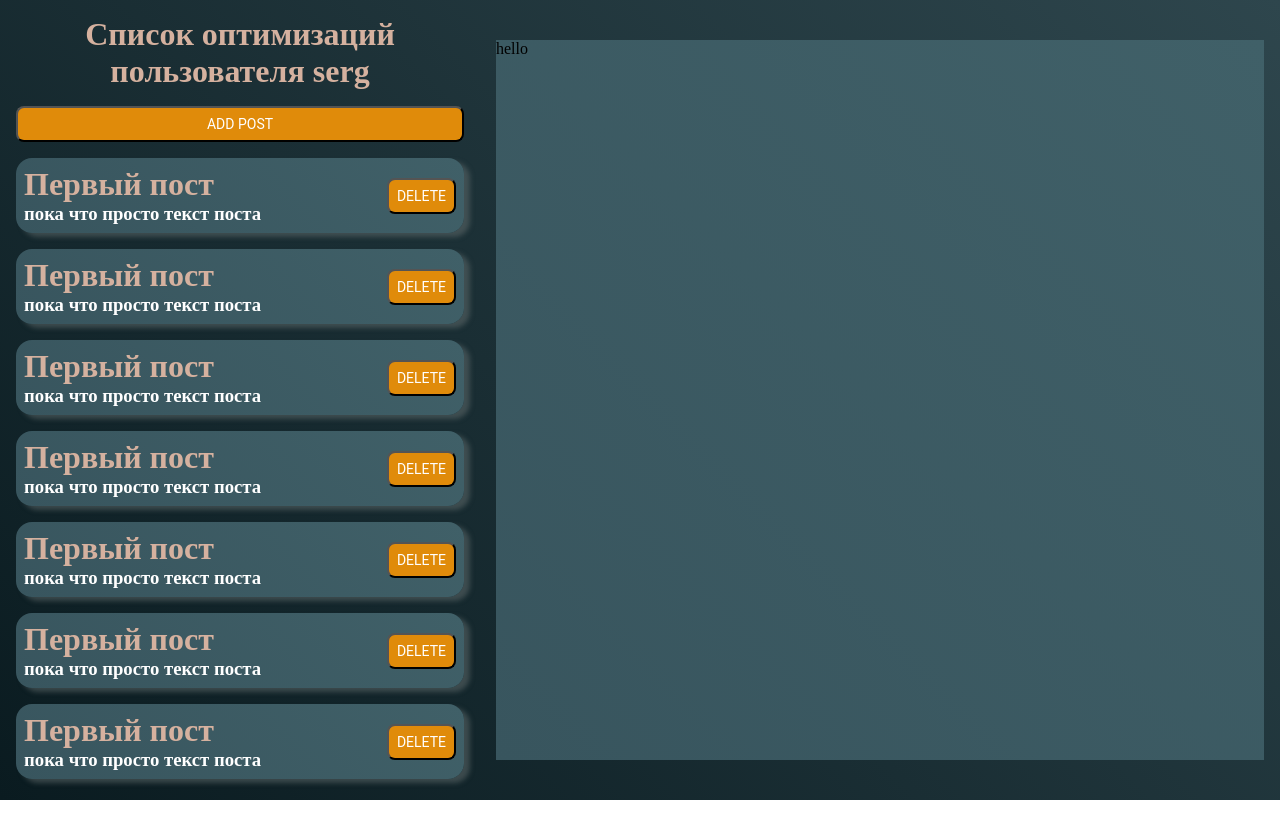
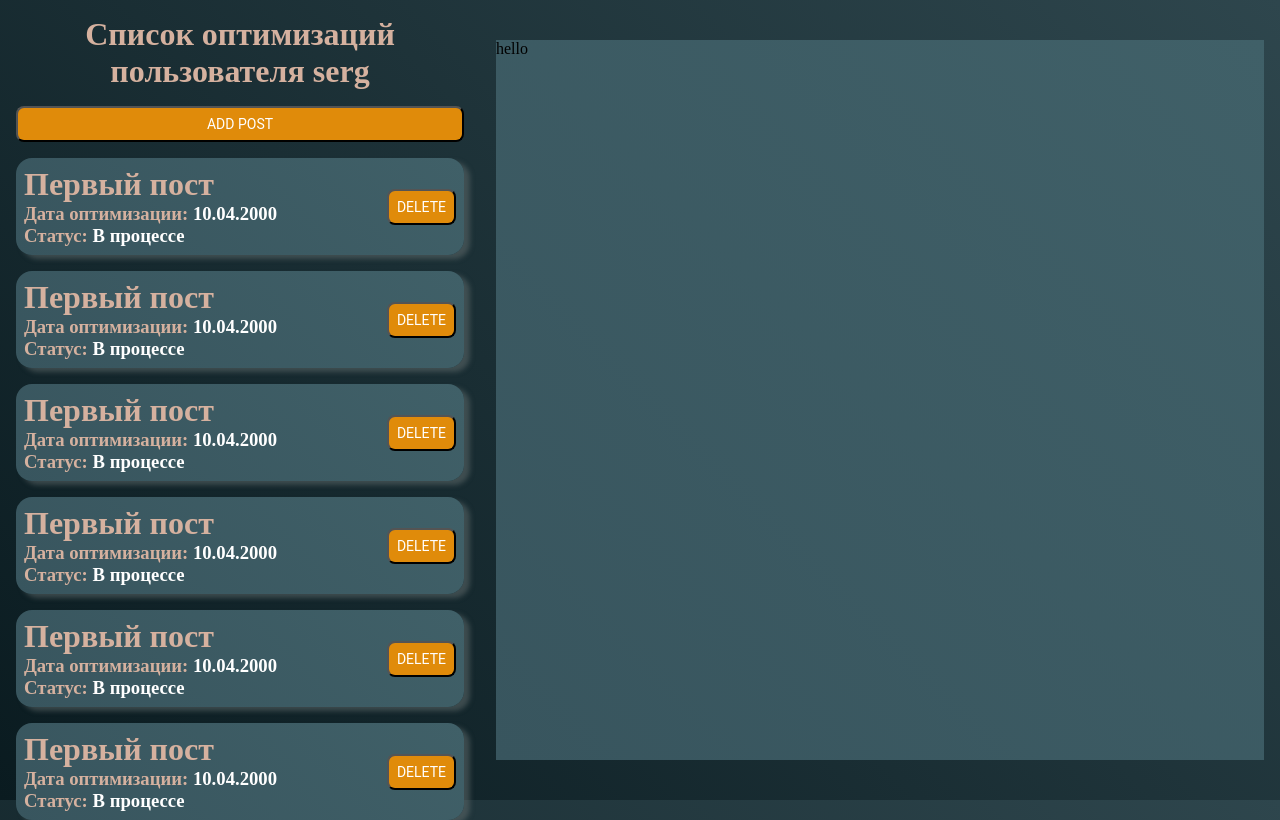
Before and after one commit to Osa-sergey/Diploma, a React (Create React App) app in the folder client/: page / in a window 1280 px wide. Built offline with nearby package versions, Linux system fonts and the light colour scheme.

Commit message:
Изменение состава поста

```diff
--- a/client/src/App.tsx
+++ b/client/src/App.tsx
@@ -4,13 +4,12 @@ import PostList from "./components/PostList";
 
 function App() {
     const [posts, setPosts] = useState([
-        {post:{id: 1, title: "Первый пост", body: "пока что просто текст поста"}},
-        {post:{id: 2, title: "Первый пост", body: "пока что просто текст поста"}},
-        {post:{id: 1, title: "Первый пост", body: "пока что просто текст поста"}},
-        {post:{id: 1, title: "Первый пост", body: "пока что просто текст поста"}},
-        {post:{id: 1, title: "Первый пост", body: "пока что просто текст поста"}},
-        {post:{id: 1, title: "Первый пост", body: "пока что просто текст поста"}},
-        {post:{id: 1, title: "Первый пост", body: "пока что просто текст поста"}}
+        {post:{id: 1, title: "Первый пост", date: "10.04.2000", status: "В процессе"}},
+        {post:{id: 1, title: "Первый пост", date: "10.04.2000", status: "В процессе"}},
+        {post:{id: 1, title: "Первый пост", date: "10.04.2000", status: "В процессе"}},
+        {post:{id: 1, title: "Первый пост", date: "10.04.2000", status: "В процессе"}},
+        {post:{id: 1, title: "Первый пост", date: "10.04.2000", status: "В процессе"}},
+        {post:{id: 1, title: "Первый пост", date: "10.04.2000", status: "В процессе"}}
     ])
   return (
     <div className="app">
--- a/client/src/components/PostItem.tsx
+++ b/client/src/components/PostItem.tsx
@@ -8,9 +8,8 @@ const PostItem = (item: IPost) => {
                 <h1>
                     <strong className="header_text">{item.post.title}</strong>
                 </h1>
-                <div>
-                    <h3>{item.post.body}</h3>
-                </div>
+                <h3><b>Дата оптимизации:</b> {item.post.date}</h3>
+                <h3><b>Статус:</b> {item.post.status}</h3>
             </div>
             <button className="post_button">Delete</button>
         </div>
--- a/client/src/interfaces/IPost.tsx
+++ b/client/src/interfaces/IPost.tsx
@@ -1,7 +1,8 @@
 interface IPost {
     post:{
         title: string;
-        body: string;
+        date: string;
+        status: string;
         id: number
     }
 }
--- a/client/src/styles/App.css
+++ b/client/src/styles/App.css
@@ -68,6 +68,10 @@ body {
     color: #d5b19f;
 }
 
+b {
+    color: #d5b19f;
+}
+
 .post_list {
     margin-top: 16px;
     margin-left: 16px;
```
